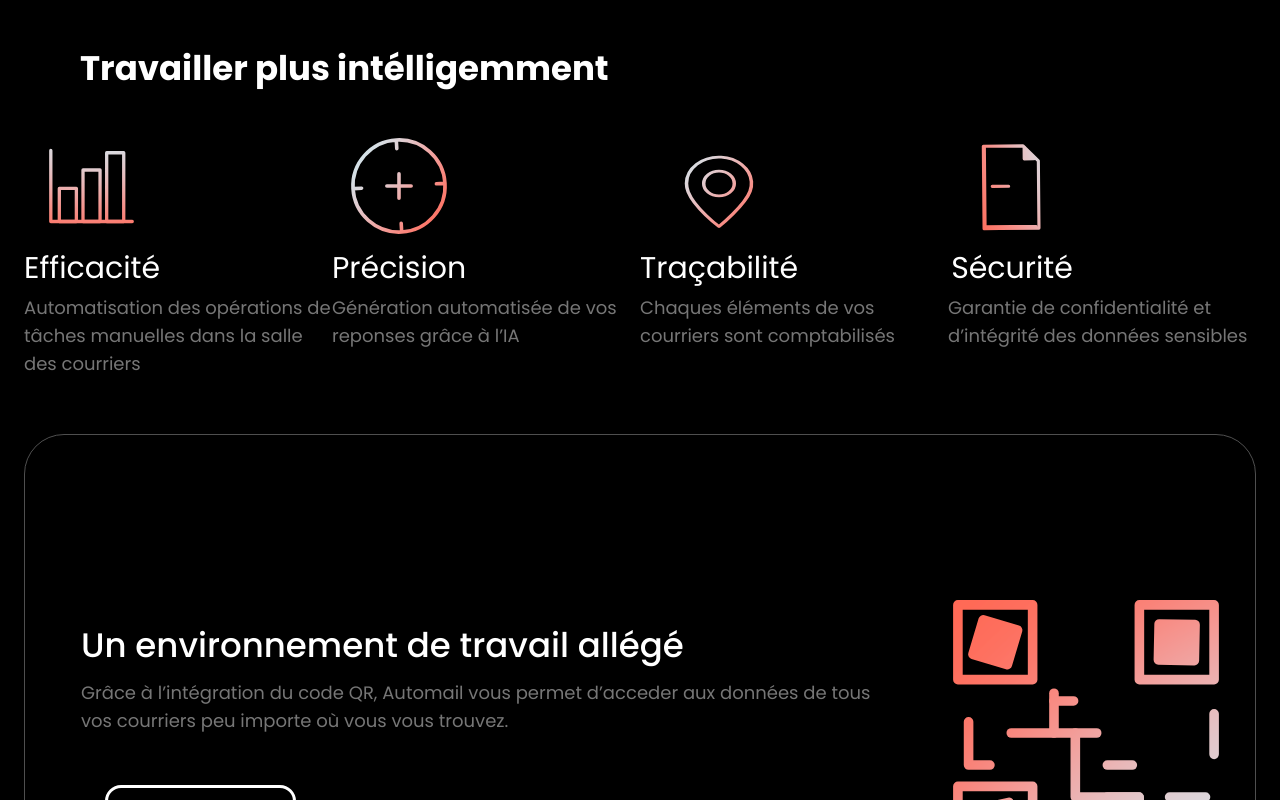
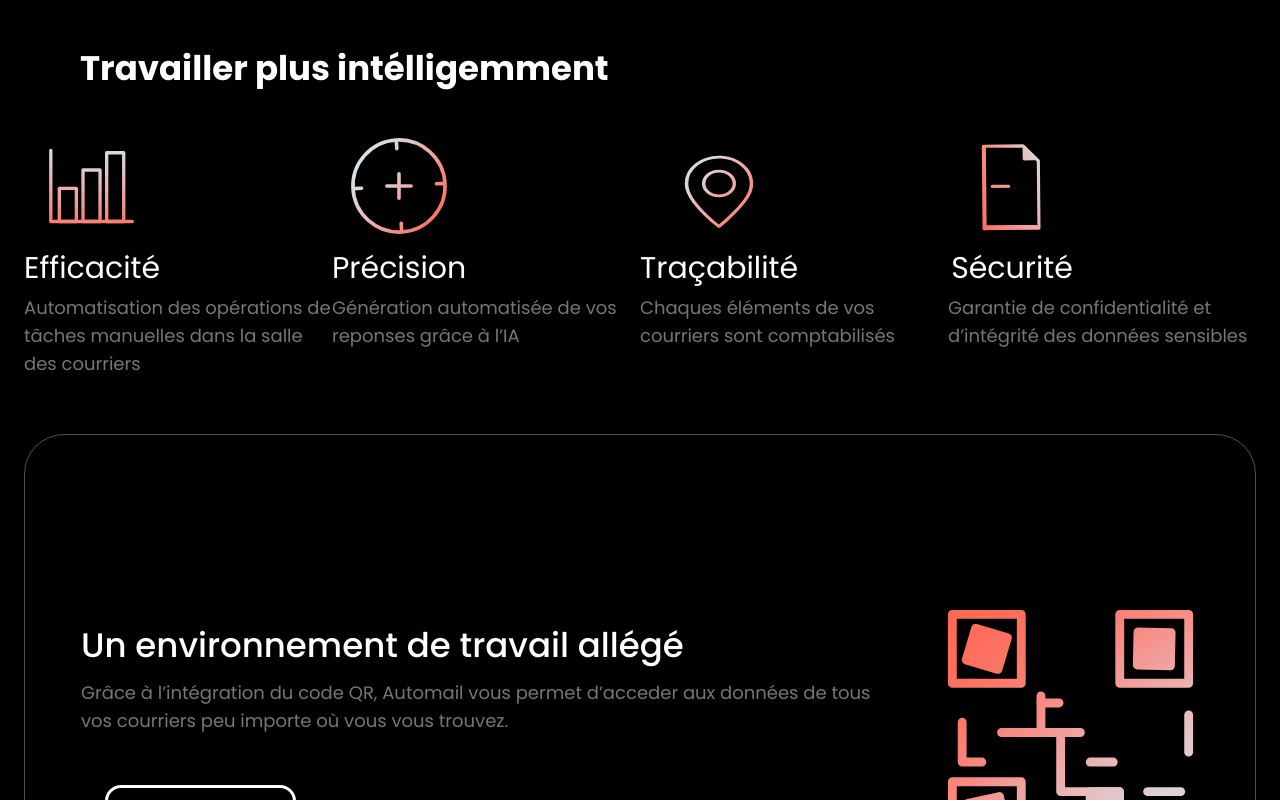
Before and after one commit to koumishop/auto-mail, a Next.js app: page / in a window 1280 px wide. Shown: the part 1780-2580 px from the top of the page. Built offline with nearby package versions, Linux system fonts and the light colour scheme.

Commit message:
fix: remove obsolete react-lottie

```diff
--- a/package.json
+++ b/package.json
@@ -13,11 +13,11 @@
     "@headlessui/react": "^1.7.16",
     "@iconify/react": "^4.1.1",
     "autoprefixer": "10.4.14",
+    "lottie-react": "^2.4.0",
     "next": "13.4.13",
     "postcss": "8.4.27",
     "react": "18.2.0",
     "react-dom": "18.2.0",
-    "react-lottie": "^1.2.3",
     "tailwindcss": "3.3.3"
   }
 }
--- a/src/app/page.js
+++ b/src/app/page.js
@@ -1,8 +1,7 @@
 'use client'
 
-import Lottie from 'react-lottie'
+import Lottie from 'lottie-react'
 import Image from 'next/image'
-import { Icon } from "@iconify/react"
 import Link from 'next/link'
 import Card from '@/components/card'
 import document from '../../public/alt_document.json'
@@ -18,94 +17,6 @@ import alt_security from '../../public/gradient_security.json'
 import code from '../../public/gradient_code.json'
 
 export default function Home() {
-  const documentOptions = {
-    loop: true,
-    autoplay: true,
-    animationData:document,
-    rendererSettings: {
-      preserveAspectRatio: 'xMidYMid slice'
-    }
-  }
-  const folderOptions = {
-    loop: true,
-    autoplay: true,
-    animationData:folder,
-    rendererSettings: {
-      preserveAspectRatio: 'xMidYMid slice'
-    }
-  }
-  const arrowOptions = {
-    loop: true,
-    autoplay: true,
-    animationData:arrow,
-    rendererSettings: {
-      preserveAspectRatio: 'xMidYMid slice'
-    }
-  }
-  const signatureOptions = {
-    loop: true,
-    autoplay: true,
-    animationData:signature,
-    rendererSettings: {
-      preserveAspectRatio: 'xMidYMid slice'
-    }
-  }
-  const chartOptions = {
-    loop: true,
-    autoplay: true,
-    animationData:chart,
-    rendererSettings: {
-      preserveAspectRatio: 'xMidYMid slice'
-    }
-  }
-  const securityOptions = {
-    loop: true,
-    autoplay: true,
-    animationData:security,
-    rendererSettings: {
-      preserveAspectRatio: 'xMidYMid slice'
-    }
-  }
-  const efficiencyOptions = {
-    loop: true,
-    autoplay: true,
-    animationData:alt_chart,
-    rendererSettings: {
-      preserveAspectRatio: 'xMidYMid slice'
-    }
-  }
-  const targetOptions = {
-    loop: true,
-    autoplay: true,
-    animationData:target,
-    rendererSettings: {
-      preserveAspectRatio: 'xMidYMid slice'
-    }
-  }
-  const trackOptions = {
-    loop: true,
-    autoplay: true,
-    animationData:track,
-    rendererSettings: {
-      preserveAspectRatio: 'xMidYMid slice'
-    }
-  }
-  const altSecurityOptions = {
-    loop: true,
-    autoplay: true,
-    animationData:alt_security,
-    rendererSettings: {
-      preserveAspectRatio: 'xMidYMid slice'
-    }
-  }
-  const codeOptions = {
-    loop: true,
-    autoplay: true,
-    animationData:code,
-    rendererSettings: {
-      preserveAspectRatio: 'xMidYMid slice'
-    }
-  }
 
   return (
     <main className="flex min-h-screen flex-col items-center overflow-hidden">
@@ -132,12 +43,12 @@ export default function Home() {
           </div>
           <div className="md:w-1/2 flex flex-col justify-start">
             <div className="md:w-full flex flex-wrap justify-end py-[5px] md:py-0 md:px-[5px] md:pb-5">
-              <Card title="Numérisation automatisée des lettres" defaultOptions={documentOptions} />
-              <Card title="Analyse et catégorisation assistées par l'IA" defaultOptions={folderOptions} />
-              <Card title="Génération automatisée de réponses" defaultOptions={arrowOptions} />
-              <Card title="Ajout et envoi de signatures électroniques" defaultOptions={signatureOptions} />
-              <Card title="Analyse des données et rapports" defaultOptions={chartOptions} />
-              <Card title="Conformité et sécurité" defaultOptions={securityOptions} />
+              <Card title="Numérisation automatisée des lettres" animationData={document} />
+              <Card title="Analyse et catégorisation assistées par l'IA" animationData={folder} />
+              <Card title="Génération automatisée de réponses" animationData={arrow} />
+              <Card title="Ajout et envoi de signatures électroniques" animationData={signature} />
+              <Card title="Analyse des données et rapports" animationData={chart} />
+              <Card title="Conformité et sécurité" animationData={security} />
             </div>
             <div className="w-full flex justify-center pb-10">
               <Link href='/services' className=" flex justify-center items-center w-[324px] h-[49px] border-[3px] border-[#FFF] text-[#FFF] bg-primary bg-opacity-40 mb-[30px] font-semibold rounded-2xl hover:bg-opacity-80 hover:bg-[#FFF] hover:text-[#ffa498]">Voir toutes les fonctionnalités</Link>
@@ -150,28 +61,36 @@ export default function Home() {
         <div className="w-screen px-6 flex justify-center">
           <div className="w-1/4 flex flex-col items-start">
             <div className="flex flex-col items-center mt-5 mb-2">
-                <Lottie options={efficiencyOptions} height={128} width={128} />
+              <div className="w-[128px] h-[128px]">
+                <Lottie animationData={alt_chart} loop={true} />
+              </div>
                 <h3 className="text-white text-3xl font-normal">Efficacité</h3>
             </div>
             <p className="text-[#767676] text-lg">Automatisation des opérations de tâches manuelles dans la salle des courriers</p>
           </div>
           <div className="w-1/4 flex flex-col items-start">
             <div className="flex flex-col items-center mt-5 mb-2">
-                <Lottie options={targetOptions} height={128} width={128} />
-                <h3 className="text-white text-3xl font-normal">Précision</h3>
+              <div className="w-[128px] h-[128px]">
+                <Lottie animationData={target} loop={true} height={128} width={128} />
+              </div>
+              <h3 className="text-white text-3xl font-normal">Précision</h3>
             </div>
             <p className="text-[#767676] text-lg">Génération automatisée de vos reponses grâce à l’IA</p>
           </div>
           <div className="w-1/4 flex flex-col items-start">
             <div className="flex flex-col items-center mt-5 mb-2">
-                <Lottie options={trackOptions} height={128} width={128} />
+              <div className="w-[128px] h-[128px]">
+                <Lottie animationData={track} loop={true} height={128} width={128} />
+              </div>
                 <h3 className="text-white text-3xl font-normal">Traçabilité</h3>
             </div>
             <p className="text-[#767676] text-lg">Chaques éléments de vos courriers sont comptabilisés</p>
           </div>
           <div className="w-1/4 flex flex-col items-start">
             <div className="flex flex-col items-center mt-5 mb-2">
-                <Lottie options={altSecurityOptions} height={128} width={128} />
+              <div className="w-[128px] h-[128px]">
+                <Lottie animationData={alt_security} loop={true} height={128} width={128} />
+              </div>
                 <h3 className="text-white text-3xl font-normal">Sécurité</h3>
             </div>
             <p className="text-[#767676] text-lg">Garantie de confidentialité et d’intégrité des données sensibles</p>
@@ -191,7 +110,7 @@ export default function Home() {
               </div>
             </div>
             <div className="w-[30%]">
-              <Lottie options={codeOptions} height={400} width={400} />
+              <Lottie animationData={code} loop={true} />
             </div>
           </div>
         </div>
--- a/src/app/solutions/page.js
+++ b/src/app/solutions/page.js
@@ -1,6 +1,6 @@
 'use client'
 import Image from 'next/image'
-import Lottie from 'react-lottie'
+import Lottie from 'lottie-react'
 import demand from "../../../public/demand.json"
 import document from "../../../public/document.json"
 import cli from "../../../public/cli.json"
@@ -9,54 +9,6 @@ import ressources from "../../../public/ressources.json"
 import trolley from "../../../public/trolley.json"
 
 export default function Solutions() {
-  const demandOptions = {
-    loop: true,
-    autoplay: true,
-    animationData:demand,
-    rendererSettings: {
-      preserveAspectRatio: 'xMidYMid slice'
-    }
-  }
-  const documentOptions = {
-    loop: true,
-    autoplay: true,
-    animationData:document,
-    rendererSettings: {
-      preserveAspectRatio: 'xMidYMid slice'
-    }
-  }
-  const cliOptions = {
-    loop: true,
-    autoplay: true,
-    animationData:cli,
-    rendererSettings: {
-      preserveAspectRatio: 'xMidYMid slice'
-    }
-  }
-  const layerOptions = {
-    loop: true,
-    autoplay: true,
-    animationData:layers,
-    rendererSettings: {
-      preserveAspectRatio: 'xMidYMid slice'
-    }
-  }
-  const ressourceOptions = {
-    loop: true,
-    autoplay: true,
-    animationData:ressources,
-    rendererSettings: {
-      preserveAspectRatio: 'xMidYMid slice'
-    }
-  }
-  const trolleyOptions = {
-    loop: true,
-    autoplay: true,
-    animationData:trolley,
-    rendererSettings: {
-      preserveAspectRatio: 'xMidYMid slice'
-    }
-  }
 
     return (
       <main className="flex flex-col items-center justify-between pt-12 px-12 md:pt-24 md:px-24 overflow-hidden">
@@ -75,8 +27,8 @@ export default function Solutions() {
           </p>
           <div className="md:w-[1236px] flex flex-col md:flex-row items-start justify-between">
             <div className="flex flex-col items-center">
-              <div className="mt-10 mb-4">
-                <Lottie options={demandOptions} height={85} width={85} />
+              <div className="w-[85px] h-[85px] mt-10 mb-4">
+                <Lottie options={demand} loop={true} />
               </div>
               <p className="w-[115px] text-sm text-[#FFFFFF] text-center">
                 Contactez notre <strong className="font-semibold">assistance</strong> pour discuter de vos particularités
@@ -86,8 +38,8 @@ export default function Solutions() {
               <path d="M45.7678 20.7678C46.7441 19.7915 46.7441 18.2085 45.7678 17.2322L29.8579 1.32233C28.8816 0.34602 27.2986 0.34602 26.3223 1.32233C25.346 2.29864 25.346 3.88155 26.3223 4.85786L40.4645 19L26.3223 33.1421C25.346 34.1184 25.346 35.7014 26.3223 36.6777C27.2986 37.654 28.8816 37.654 29.8579 36.6777L45.7678 20.7678ZM0 21.5H44V16.5H0V21.5Z" fill="#FFFFFF" fill-opacity="0.75"/>
             </svg>
             <div className="flex flex-col items-center">
-              <div className="mt-10 mb-4">
-                <Lottie options={documentOptions} height={85} width={85} />
+              <div className="w-[85px] h-[85px] mt-10 mb-4">
+                <Lottie animationData={document} loop={true} />
               </div>
               <p className="w-[115px] text-sm text-[#FFFFFF] text-center">
                 Etablissez les <strong className="font-semibold">particularités</strong> de votre système
@@ -97,8 +49,8 @@ export default function Solutions() {
               <path d="M45.7678 20.7678C46.7441 19.7915 46.7441 18.2085 45.7678 17.2322L29.8579 1.32233C28.8816 0.34602 27.2986 0.34602 26.3223 1.32233C25.346 2.29864 25.346 3.88155 26.3223 4.85786L40.4645 19L26.3223 33.1421C25.346 34.1184 25.346 35.7014 26.3223 36.6777C27.2986 37.654 28.8816 37.654 29.8579 36.6777L45.7678 20.7678ZM0 21.5H44V16.5H0V21.5Z" fill="#FFFFFF" fill-opacity="0.75"/>
             </svg>
             <div className="flex flex-col items-center">
-              <div className="mt-10 mb-4">
-                <Lottie options={layerOptions} height={85} width={85} />
+              <div className="w-[85px] h-[85px] mt-10 mb-4">
+                <Lottie animationData={layers} loop={true} />
               </div>
               <p className="w-[115px] text-sm text-[#FFFFFF] text-center">
                 Nous dressons un <strong className="font-semibold">cahier de charge</strong> relatif à vos besoins
@@ -108,8 +60,8 @@ export default function Solutions() {
               <path d="M45.7678 20.7678C46.7441 19.7915 46.7441 18.2085 45.7678 17.2322L29.8579 1.32233C28.8816 0.34602 27.2986 0.34602 26.3223 1.32233C25.346 2.29864 25.346 3.88155 26.3223 4.85786L40.4645 19L26.3223 33.1421C25.346 34.1184 25.346 35.7014 26.3223 36.6777C27.2986 37.654 28.8816 37.654 29.8579 36.6777L45.7678 20.7678ZM0 21.5H44V16.5H0V21.5Z" fill="#FFFFFF" fill-opacity="0.75"/>
             </svg>
             <div className="flex flex-col items-center">
-              <div className="mt-10 mb-4">
-                <Lottie options={cliOptions} height={85} width={85} />
+              <div className="w-[85px] h-[85px] mt-10 mb-4">
+                <Lottie animationData={cli} loop={true} />
               </div>
               <p className="w-[115px] text-sm text-[#FFFFFF] text-center">
                 Nous adaptons vos besoins en une <strong className="font-semibold">version personnalisée</strong>
@@ -119,8 +71,8 @@ export default function Solutions() {
               <path d="M45.7678 20.7678C46.7441 19.7915 46.7441 18.2085 45.7678 17.2322L29.8579 1.32233C28.8816 0.34602 27.2986 0.34602 26.3223 1.32233C25.346 2.29864 25.346 3.88155 26.3223 4.85786L40.4645 19L26.3223 33.1421C25.346 34.1184 25.346 35.7014 26.3223 36.6777C27.2986 37.654 28.8816 37.654 29.8579 36.6777L45.7678 20.7678ZM0 21.5H44V16.5H0V21.5Z" fill="#FFFFFF" fill-opacity="0.75"/>
             </svg>
             <div className="flex flex-col items-center">
-              <div className="mt-10 mb-4">
-                <Lottie options={trolleyOptions} height={85} width={85} />
+              <div className="w-[85px] h-[85px] mt-10 mb-4">
+                <Lottie animationData={trolley} loop={true} />
               </div>
               <p className="w-[115px] text-sm text-[#FFFFFF] text-center">
                 Nous <strong className="font-semibold">livrons</strong> et <strong className="font-semibold">installons</strong> votre version personnalisée
@@ -130,8 +82,8 @@ export default function Solutions() {
               <path d="M45.7678 20.7678C46.7441 19.7915 46.7441 18.2085 45.7678 17.2322L29.8579 1.32233C28.8816 0.34602 27.2986 0.34602 26.3223 1.32233C25.346 2.29864 25.346 3.88155 26.3223 4.85786L40.4645 19L26.3223 33.1421C25.346 34.1184 25.346 35.7014 26.3223 36.6777C27.2986 37.654 28.8816 37.654 29.8579 36.6777L45.7678 20.7678ZM0 21.5H44V16.5H0V21.5Z" fill="#FFFFFF" fill-opacity="0.75"/>
             </svg>
             <div className="flex flex-col items-center pb-5 md:pb-0">
-              <div className="mt-10 mb-4">
-                <Lottie options={ressourceOptions} height={85} width={85} />
+              <div className="w-[85px] h-[85px] mt-10 mb-4">
+                <Lottie animationData={ressources} loop={true} />
               </div>
               <p className="w-[115px] text-sm text-[#FFFFFF] text-center">
                 Nous assurons la <strong className="font-semibold">formation</strong> des futurs utilisateurs et la <strong className="font-semibold">maintenance</strong> de l’application
```
Also changed, not shown: src/components/card.jsx (+4 -4 lines), 1 other file (tests, documents, lock files or other folders).
